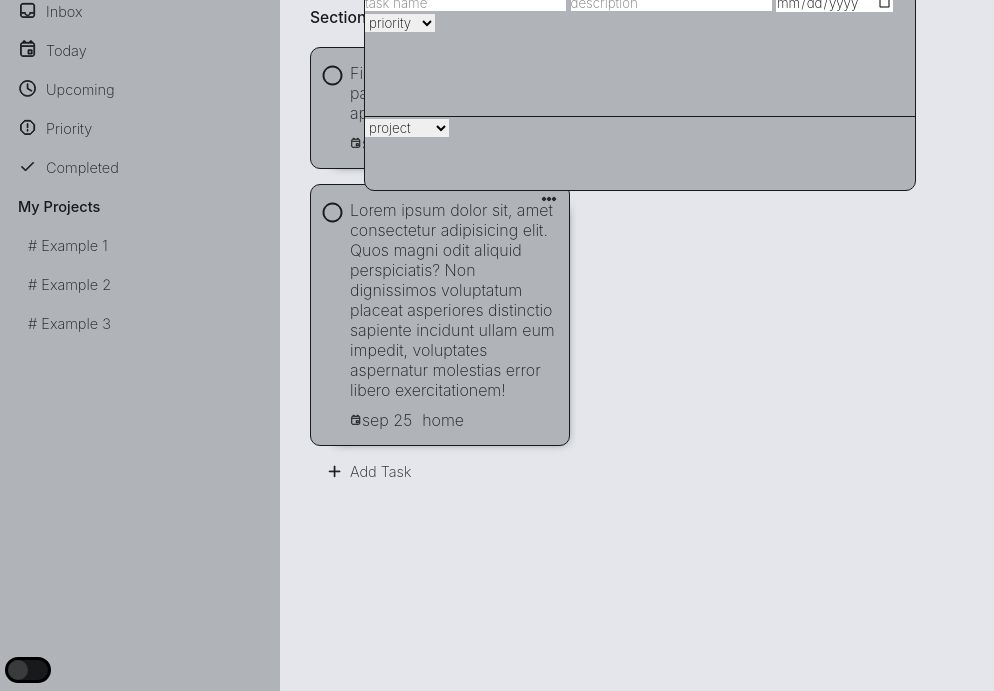
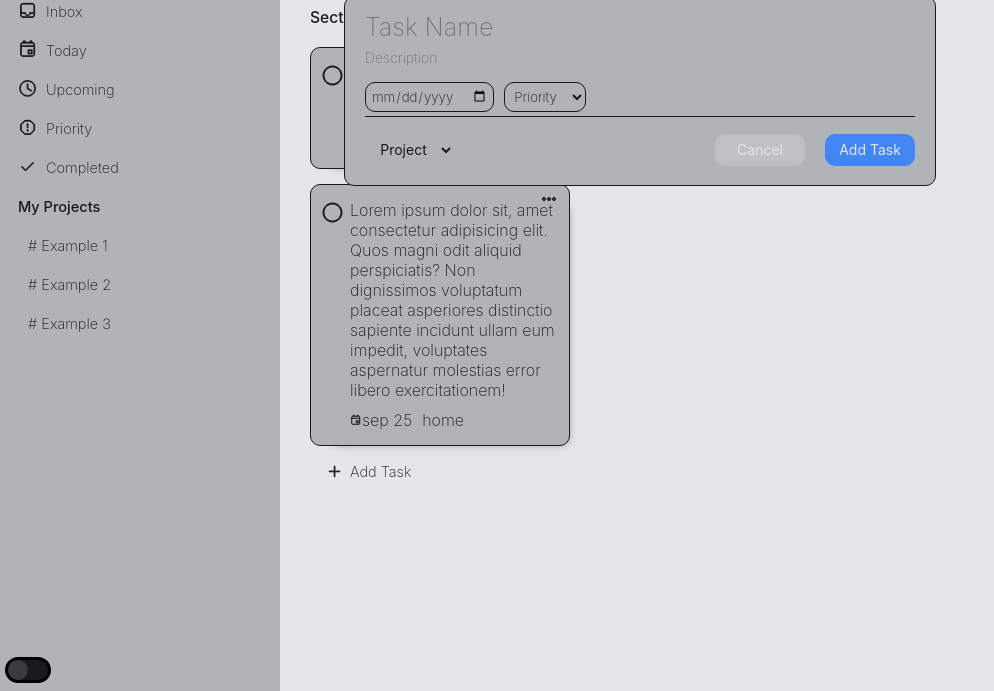
Before and after one commit to MellowMeh/odin-to-do-list, a website built with webpack: page src/page/index.html in a window 1280 px wide. Shown: the part 109-800 px from the top of the page, without its empty margins (0-994 px from the left). Built offline with nearby package versions, Linux system fonts and the light colour scheme.

Commit message:
Add pop up styling

```diff
--- a/src/page/index.html
+++ b/src/page/index.html
@@ -64,24 +64,29 @@
     <main>
         <div class="add-task-pop-up-container">
             <div class="add-task-pop-up-top">
-                <input type="text" placeholder="task name">
-                <input type="text" placeholder="description">
-                <input type="date" placeholder="due date">
-                <select id="priority">
-                    <option value="" disabled selected>priority</option>
-                    <option value="high">high</option>
-                    <option value="medium">medium</option>
-                    <option value="low">low</option>
-                </select>
+                <input class="add-task-pop-up-input" id="task-name-input" type="text" placeholder="task name">
+                <input class="add-task-pop-up-input"  id="description-input" type="text" placeholder="description">
+                <div class="date-priority-container">
+                    <input class="add-task-pop-up-input" id="due-date-input" type="date" placeholder="due date">
+                    <select class="add-task-pop-up-input" id="priority-input">
+                        <option value="" disabled selected>priority</option>
+                        <option value="high">high</option>
+                        <option value="medium">medium</option>
+                        <option value="low">low</option>
+                    </select>
+                </div>
             </div>
             <div class="add-task-pop-up-bottom">
-                <select id="project">
+                <select class="add-task-pop-up-input" id="project-input">
                     <option value="" disabled selected>project</option>
                     <option value="example 1">example 1</option>
                     <option value="example 2">example 2</option>
                     <option value="example 3">example 2</option>
                 </select>
-
+                <div class="add-task-pop-up-button-container">
+                    <button id="cancel-button">cancel</button>
+                    <button id="add-task-button">add task</button>
+                </div>
             </div>
         </div>
 
--- a/src/style/index.css
+++ b/src/style/index.css
@@ -31,6 +31,7 @@ input::-webkit-outer-spin-button,
 input::-webkit-inner-spin-button {
   -webkit-appearance: none;
   margin: 0;
+  padding: 0;
 }
 
 input[type=number] {
@@ -412,17 +413,90 @@ main {
   position: absolute;
   display: grid;
   grid-template-columns: minmax(350px, 550px);
-  grid-template-rows: 125px 75px;
-  height: 200px;
+  grid-template-rows: 105px 65px;
+  height: 190px;
   background-color: var(--color-nav-bg);
   border: 1px solid var(--color-accent-bg);
   border-radius: 10px;
   top: 25%;
   left: 50%;
   transform: translate(-50%, -50%);
+  padding: 15px 20px;
   z-index: 1111;
 }
 
 .add-task-pop-up-top {
-  border-bottom: 1px solid var(--color-accent-bg)
+  border-bottom: 1px solid var(--color-accent-bg);
+  display: flex;
+  flex-direction: column;
 }
+
+.add-task-pop-up-input {
+  background-color: var(--color-nav-bg);
+  color: var(--color-base-text);
+}
+
+#task-name-input {
+  font-size: 25px;
+  text-transform: capitalize;
+}
+
+#description-input {
+  font-size: 14px;
+  text-transform: capitalize;
+  height: 20px;
+  margin-top: 5px;
+  margin-bottom: 15px;
+}
+
+.date-priority-container {
+  display: flex;
+  gap: 10px;
+}
+
+#due-date-input,
+#priority-input {
+  border: 1px solid var(--color-accent-bg);
+  border-radius: 10px;
+  padding: 5px;
+}
+
+#priority-input {
+  text-transform: capitalize;
+}
+
+.add-task-pop-up-bottom {
+  display: flex;
+  justify-content: space-between;
+  align-items: center;
+}
+
+#project-input,
+#cancel-button,
+#add-task-button {
+  text-transform: capitalize;
+  text-align: center;
+  font-size: 14px;
+  font-weight: 400;
+  height: 32px;
+}
+
+.add-task-pop-up-button-container {
+  display: flex;
+  justify-content: space-between;
+  width: 200px;
+}
+
+#cancel-button {
+  background-color: var(--color-hover);
+  color: var(--white);
+  width: 90px;
+  border-radius: 10px;
+}
+
+#add-task-button {
+  background-color: var(--blue);
+  color: var(--white);
+  width: 90px;
+  border-radius: 10px;
+}
```
